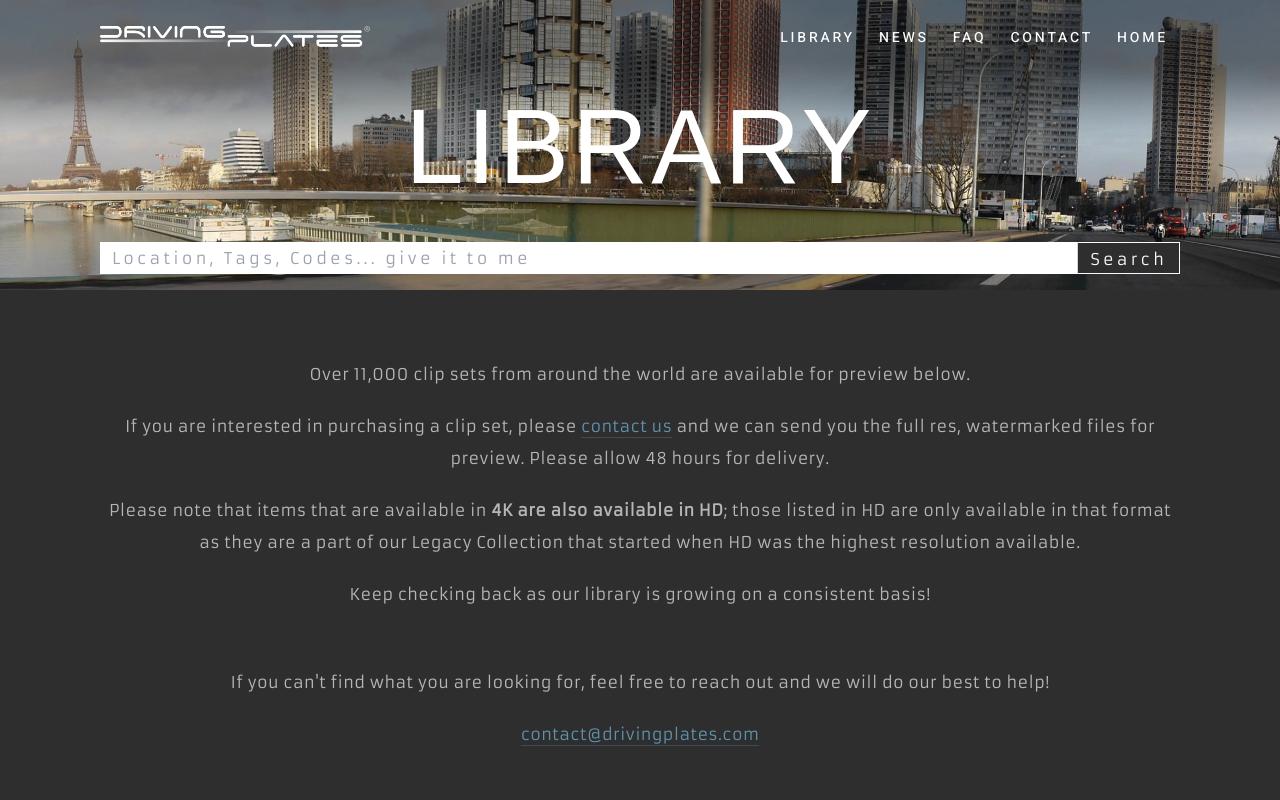
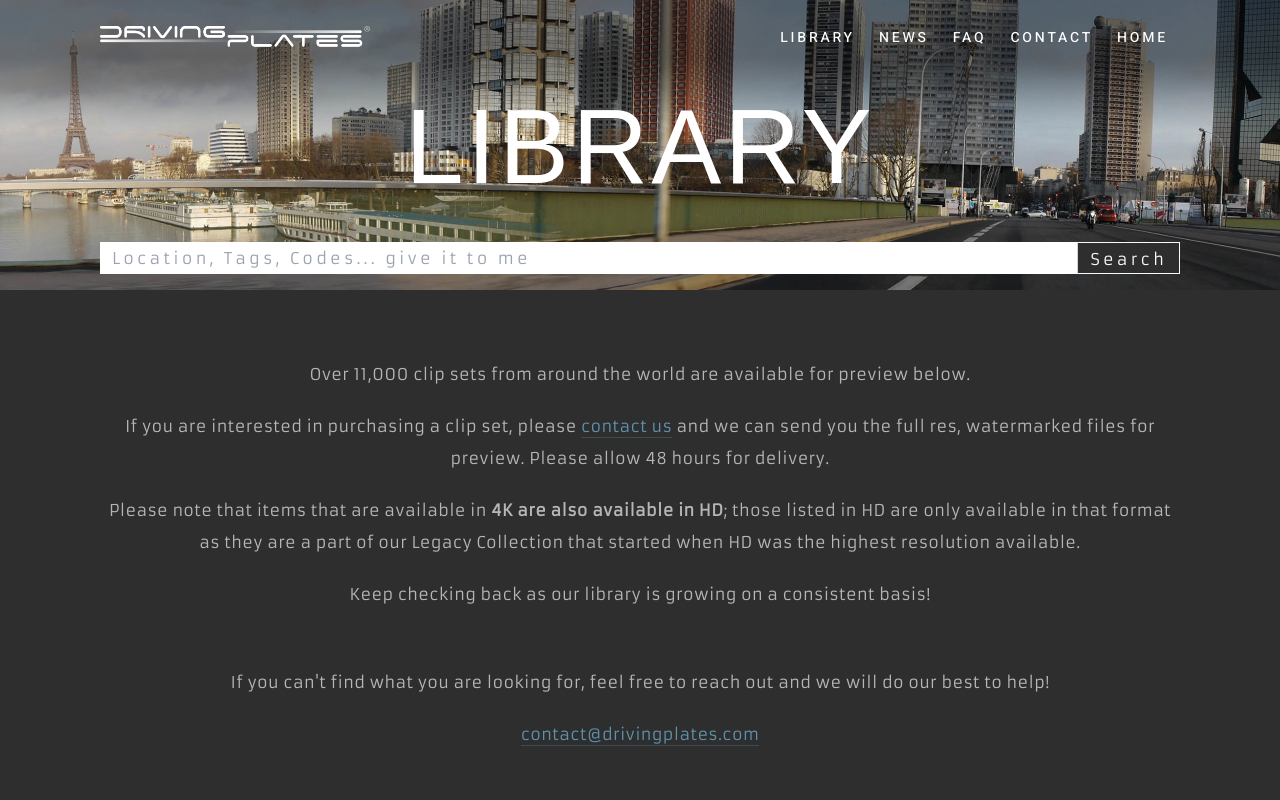
Before and after one commit to josephgreat/drivingplate, a Vue app: page / in a window 1280 px wide. Shown: the top 800 px of the page. Built offline with nearby package versions, Linux system fonts and the light colour scheme; a web font is replaced by a local one.

Commit message:
removed bug

```diff
--- a/src/components/JumbotronWrapper.vue
+++ b/src/components/JumbotronWrapper.vue
@@ -39,8 +39,8 @@ h1 {
 }
 .bg-img{
   background: var(--bg) fixed;
-  background-size: max(100%, 85rem);
-  background-position: 0 20px;
+  background-size: max(100%, 75rem);
+  background-position: 0 25px;
 }
 @media screen and (min-width: 640px) {
   .bg-img{
```
